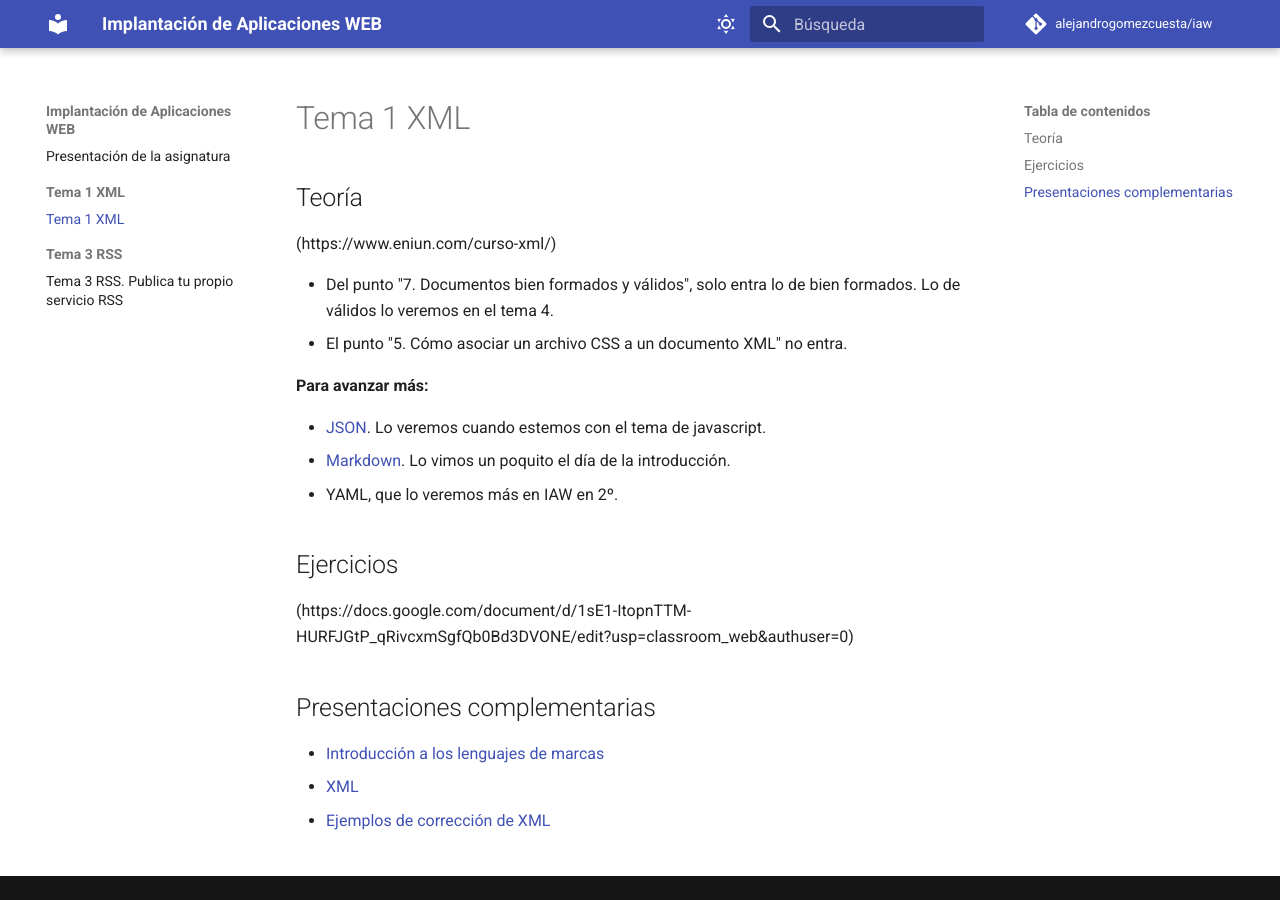
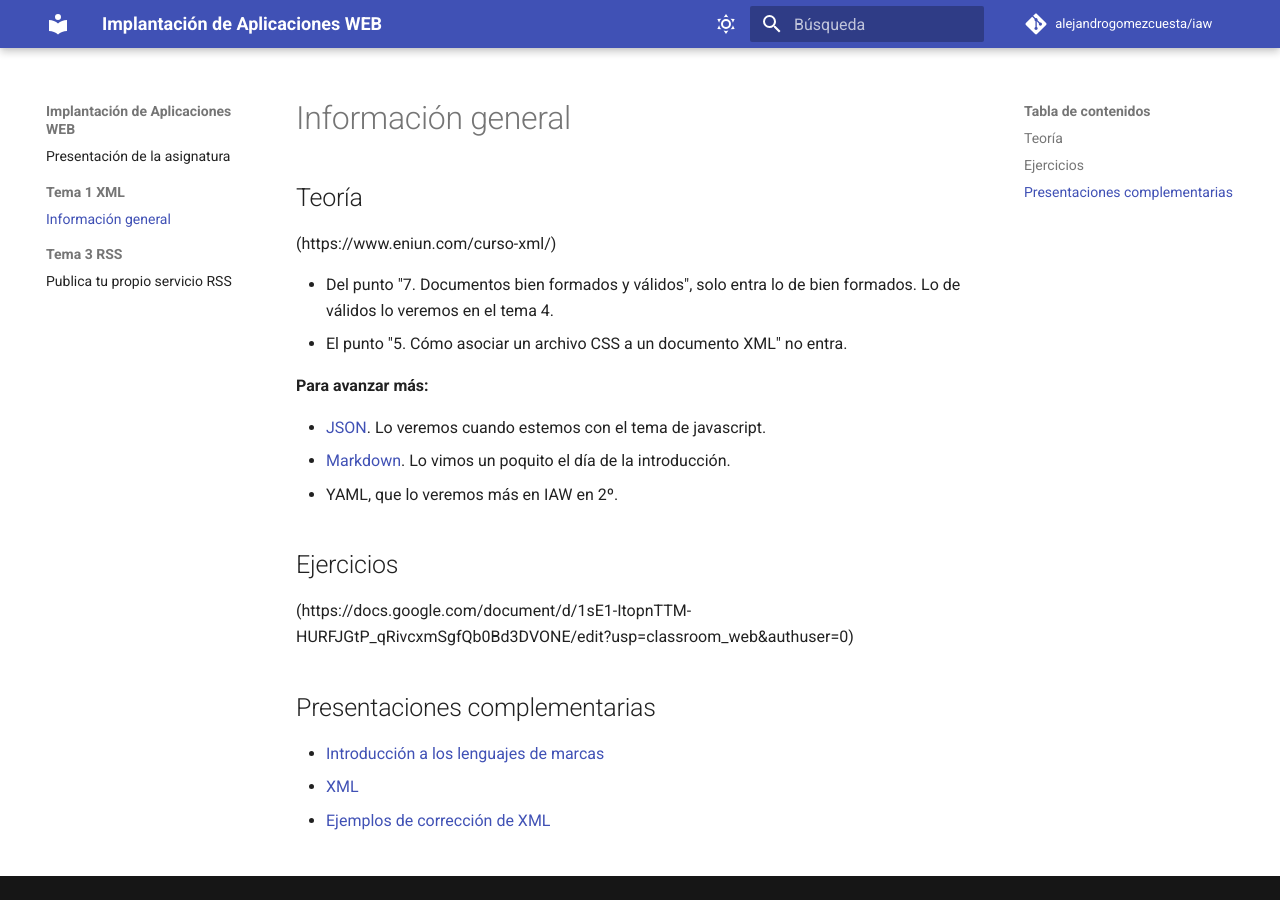
Before and after one commit to alejandrogomezcuesta/lm, an MkDocs documentation site: the page built from docs/Tema 1 XML/index.md, in a window 1280 px wide. Built offline with MkDocs 1.6.1 and Material for MkDocs 9.7.7, drawn with Linux system fonts in a browser that asks for light colours; comment, search, counter and statistics services are not loaded.

Commit message:
pequeñas correcciones

```diff
--- a/docs/Tema 1 XML/index.md
+++ b/docs/Tema 1 XML/index.md
@@ -1,4 +1,4 @@
-# Tema 1 XML
+# Información general
 
 ## Teoría
 
--- a/docs/Tema 3 RSS/index.md
+++ b/docs/Tema 3 RSS/index.md
@@ -1,4 +1,4 @@
-# Tema 3 RSS. Publica tu propio servicio RSS
+# Publica tu propio servicio RSS
 
 ## Introducción
 
```
